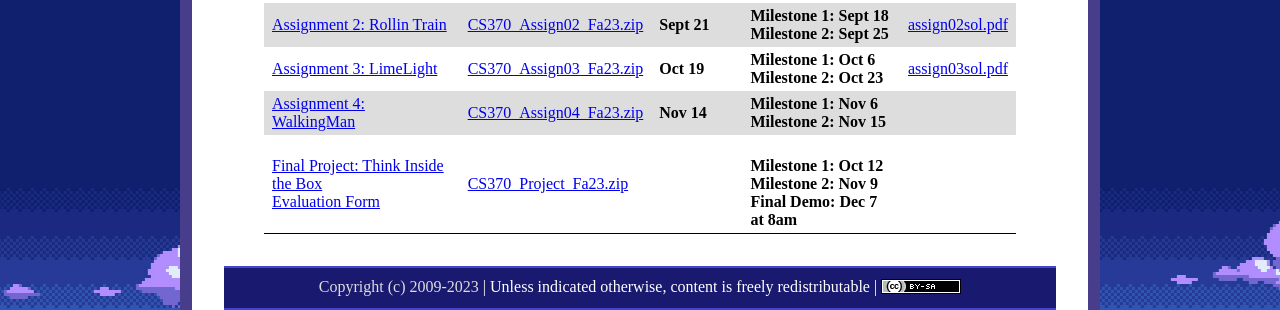
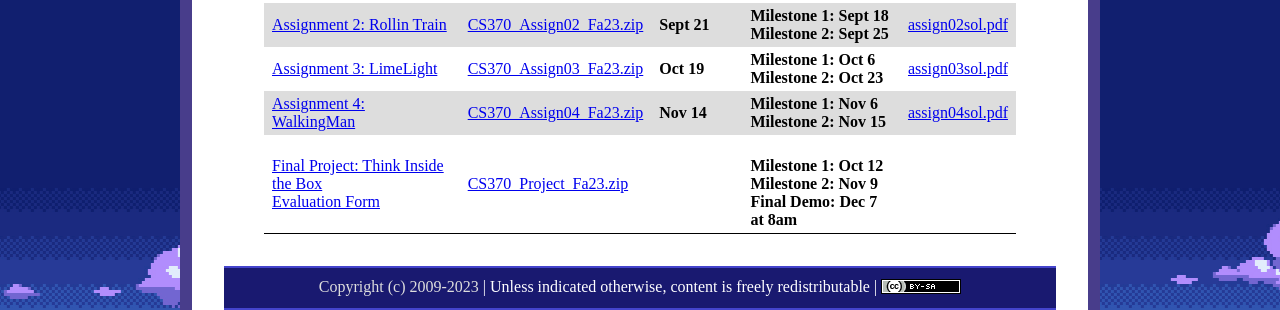
Before and after one commit to ycpcs/cs370-fall2023, a Jekyll site: the page built from assign/index.md, in a window 1280 px wide. Shown: the part 256-566 px from the top of the page. Built offline with Jekyll 4.4.1, drawn with Linux system fonts in a browser that asks for light colours.

Commit message:
add assign4 sol
add assign4 sol

```diff
--- a/assign/index.md
+++ b/assign/index.md
@@ -12,7 +12,7 @@ All written portions should be submitted to Canvas *after self-grading*. All pro
 > [Assignment 1: Don Quixote](assign01.html)       | [CS370\_Assign01\_Fa23.zip](src/CS370_Assign01_Fa23.zip) | **Sept 7**  | **Sept 11** | [assign01sol.pdf](sol/assign01sol.pdf) |
 > [Assignment 2: Rollin Train](assign02.html)      | [CS370\_Assign02\_Fa23.zip](src/CS370_Assign02_Fa23.zip) | **Sept 21** | **Milestone 1: Sept 18** <br /> **Milestone 2: Sept 25** | [assign02sol.pdf](sol/assign02sol.pdf) |
 > [Assignment 3: LimeLight](assign03.html)         | [CS370\_Assign03\_Fa23.zip](src/CS370_Assign03_Fa23.zip) | **Oct 19**  | **Milestone 1: Oct 6** <br /> **Milestone 2: Oct 23** | [assign03sol.pdf](sol/assign03sol.pdf) |
-> [Assignment 4: WalkingMan](assign04.html)        | [CS370\_Assign04\_Fa23.zip](src/CS370_Assign04_Fa23_.zip) | **Nov 14**  | **Milestone 1: Nov 6** <br /> **Milestone 2: Nov 15** |  |
+> [Assignment 4: WalkingMan](assign04.html)        | [CS370\_Assign04\_Fa23.zip](src/CS370_Assign04_Fa23_.zip) | **Nov 14**  | **Milestone 1: Nov 6** <br /> **Milestone 2: Nov 15** | [assign04sol.pdf](sol/assign04sol.pdf) |
 > [Final Project: Think Inside the Box](project.html) <br /> [Evaluation Form](CS370_Final_Project_eval.docx) | [CS370_Project_Fa23.zip](src/CS370_Project_Fa23.zip) | |  <br /> **Milestone 1: Oct 12** <br /> **Milestone 2: Nov 9** <br /> **Final Demo: Dec 7 at 8am** | |
 
 <!--
```
Also changed, not shown: 1 other file.
